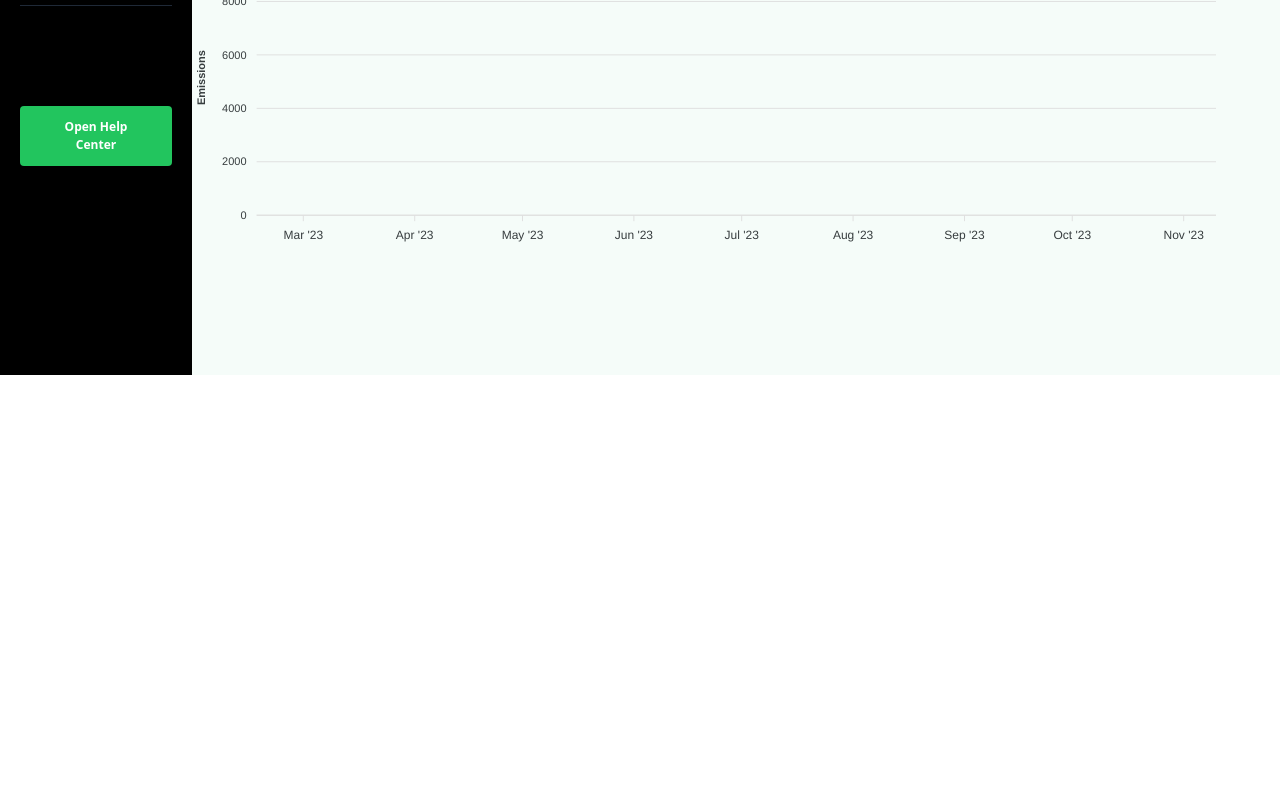
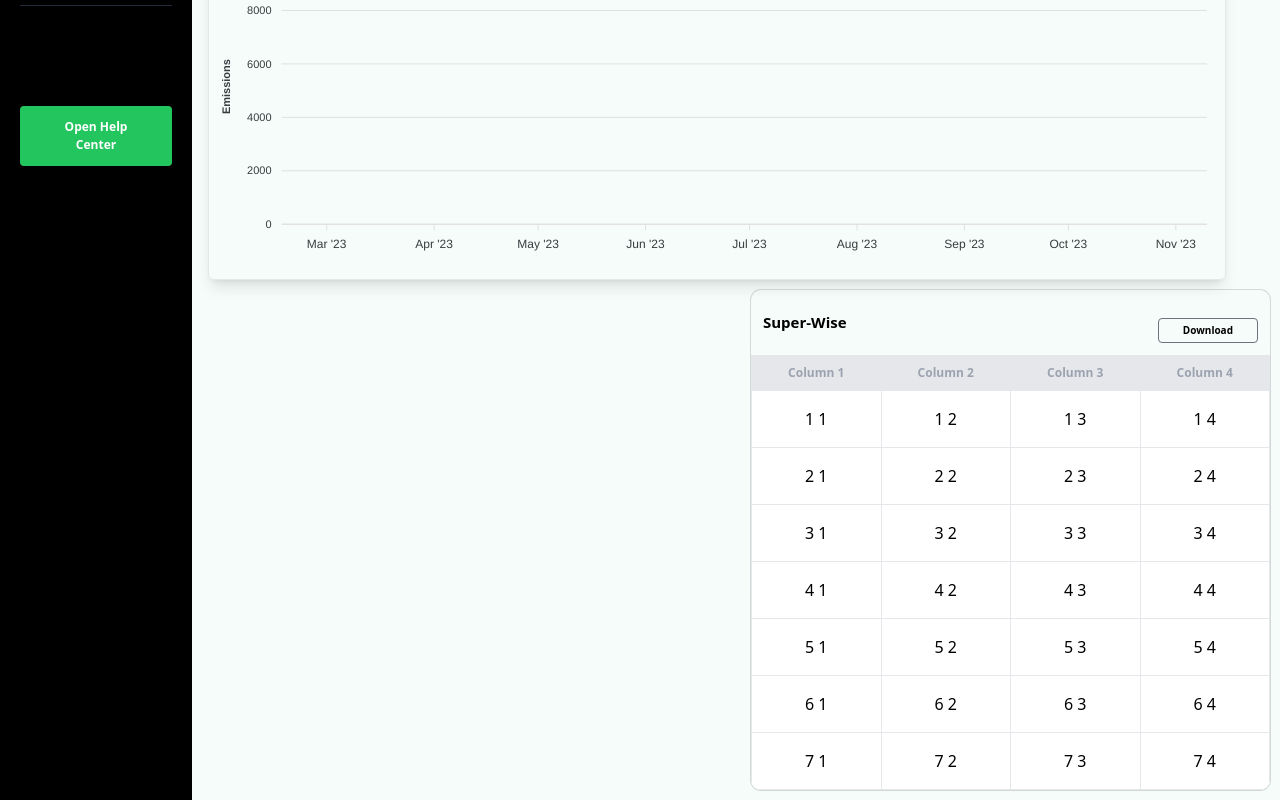
Before and after one commit to mdfaizan973/greenmentor-company, a React (Vite) app in the folder dashboardui/: page / in a window 1280 px wide. Shown: the part 425-1225 px from the top of the page. Before the commit the page ends 800 px from the top, so only its background shows below. Built offline with nearby package versions, Linux system fonts and the light colour scheme.

Commit message:
able ot create table

```diff
--- a/dashboardui/src/App.css
+++ b/dashboardui/src/App.css
@@ -2,7 +2,6 @@
   display: flex;
   justify-content: space-between;
   width: 100%;
-  height: 100vh;
 }
 .side_bar {
   width: 15%;
@@ -14,3 +13,20 @@
 .card_cart {
   width: 95%;
 }
+.main-hart-table {
+  display: flex;
+  justify-content: space-between;
+  padding: 10px;
+  gap: 30px;
+}
+.chart-data,
+.table-content {
+  width: 50%;
+  /* height: 60vh; */
+}
+.table-content {
+  box-shadow: rgba(0, 0, 0, 0.02) 0px 1px 3px 0px,
+    rgba(27, 31, 35, 0.15) 0px 0px 0px 1px;
+  border-radius: 10px;
+  overflow: hidden;
+}
--- a/dashboardui/src/App.jsx
+++ b/dashboardui/src/App.jsx
@@ -3,6 +3,7 @@ import "./App.css";
 import Navbar from "./Components/Navbar";
 import SmallCard from "./Components/SmallCard";
 import Charts from "./Components/Charts";
+import Table from "./Components/Table";
 export default function App() {
   return (
     <div className="main_container">
@@ -15,6 +16,14 @@ export default function App() {
           <SmallCard />
           <Charts />
         </div>
+        {/* table will be here */}
+
+        <div className="main-hart-table">
+          <div className="chart-data">{/* <Table /> */}</div>
+          <div className="table-content">
+            <Table />
+          </div>
+        </div>
       </div>
     </div>
   );
--- a/dashboardui/src/Components/Charts.jsx
+++ b/dashboardui/src/Components/Charts.jsx
@@ -1,7 +1,7 @@
 import LineChart from "./LineChart";
 export default function Charts() {
   return (
-    <div>
+    <div className="">
       <LineChart />
     </div>
   );
--- a/dashboardui/src/Components/LineChart.jsx
+++ b/dashboardui/src/Components/LineChart.jsx
@@ -144,7 +144,10 @@ const LineChart = () => {
   }, [chartData]);
 
   return (
-    <div id="chart">
+    <div
+      id="chart"
+      className="p-2 shadow-lg border border-gray-200 rounded-md ml-4"
+    >
       <ReactApexChart
         options={chartOptions}
         series={chartSeries}
--- /dev/null
+++ b/dashboardui/src/Components/Table.jsx
@@ -0,0 +1,44 @@
+// import React from 'react'
+
+export default function Table() {
+  const data = [1, 2, 3, 4, 5, 6, 7];
+  return (
+    <div>
+      <div className="flex p-3 justify-between items-center">
+        <h1 className="font-bold text-[15px]">Super-Wise</h1>
+        <button className="mt-4 font-bold border border-gray-500 text-[10px] px-6 py-1 rounded">
+          Download
+        </button>
+      </div>
+
+      <table className="w-full border">
+        <thead>
+          <tr>
+            <th className="border text-[12px] text-gray-400 bg-gray-200 p-2">
+              Column 1
+            </th>
+            <th className="border text-[12px] text-gray-400 bg-gray-200 p-2">
+              Column 2
+            </th>
+            <th className="border text-[12px] text-gray-400 bg-gray-200 p-2">
+              Column 3
+            </th>
+            <th className="border text-[12px] text-gray-400 bg-gray-200 p-2">
+              Column 4
+            </th>
+          </tr>
+        </thead>
+        <tbody>
+          {data.map((ele, i) => (
+            <tr key={i} className="bg-white text-center">
+              <td className="border p-4">{ele} 1</td>
+              <td className="border p-4">{ele} 2</td>
+              <td className="border p-4">{ele} 3</td>
+              <td className="border p-4">{ele} 4</td>
+            </tr>
+          ))}
+        </tbody>
+      </table>
+    </div>
+  );
+}
```
